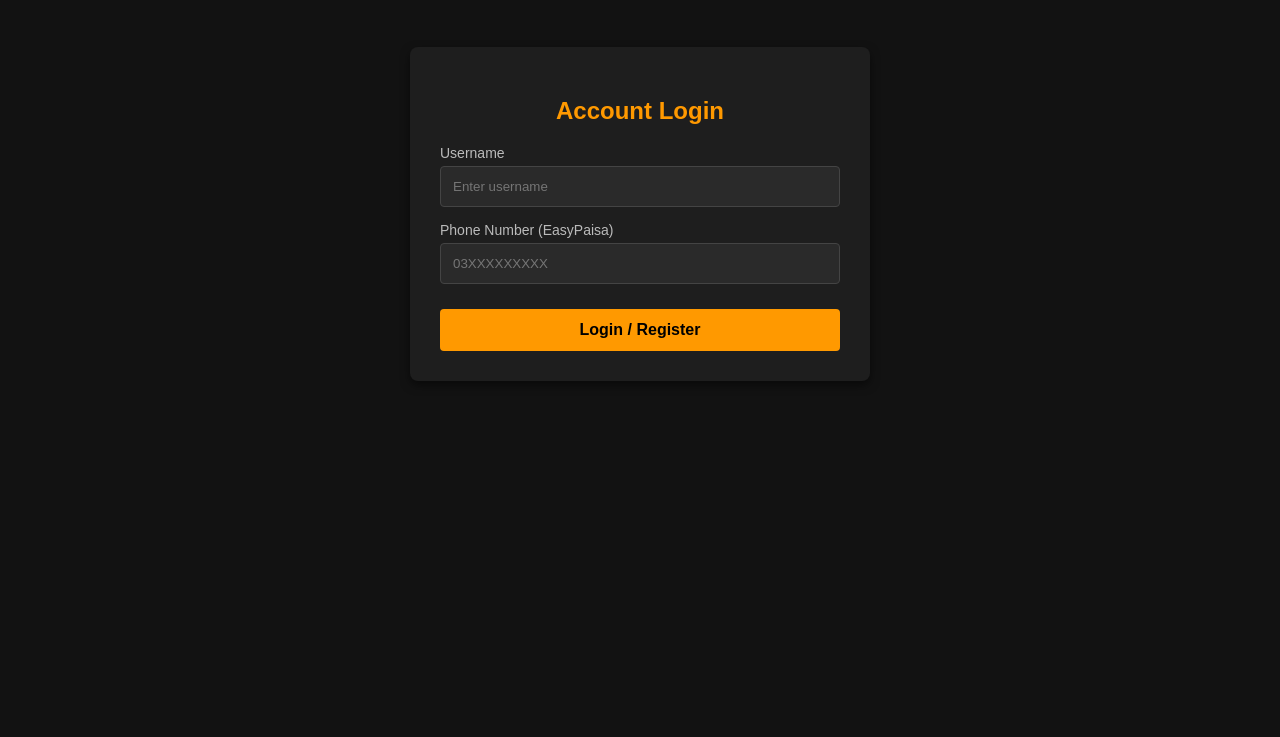
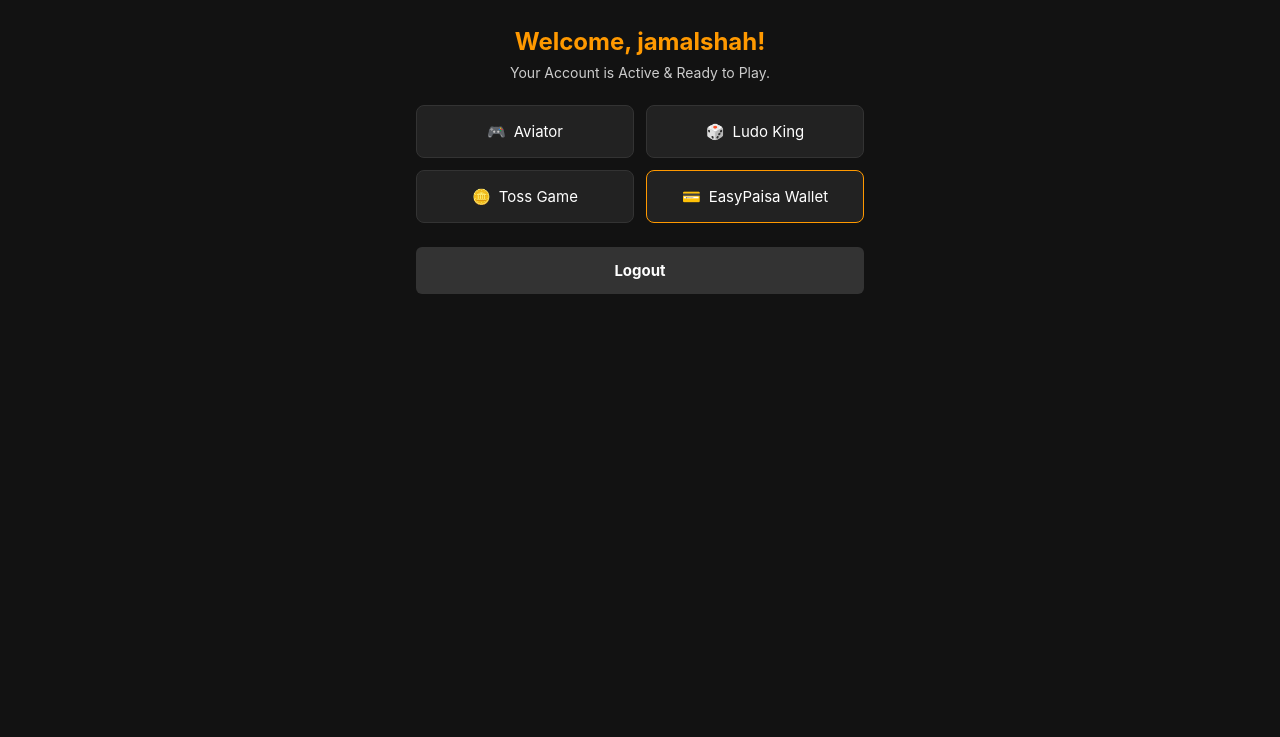
Before and after one commit to sayedjamal0005/world-gaming, a website: page index.html in a window 1280 px wide. Shown: the part 63-800 px from the top of the page. Drawn offline with Linux system fonts and the light colour scheme.

Commit message:
Add files via upload

```diff
--- a/index.html
+++ b/index.html
@@ -3,170 +3,146 @@
 <head>
     <meta charset="UTF-8">
     <meta name="viewport" content="width=device-width, initial-scale=1.0">
-    <title>World Gaming - Login & Dashboard</title>
+    <title>World Gaming</title>
     <style>
+        * {
+            box-sizing: border-box;
+            margin: 0;
+            padding: 0;
+            font-family: -apple-system, BlinkMacSystemFont, "Segoe UI", Roboto, Helvetica, Arial, sans-serif;
+        }
         body {
             background-color: #121212;
             color: #ffffff;
-            font-family: Arial, sans-serif;
-            margin: 0;
-            padding: 0;
+            display: flex;
+            justify-content: center;
+            min-height: 100vh;
+        }
+        .app-container {
+            width: 100%;
+            max-width: 480px;
+            padding: 16px;
+            display: flex;
+            flex-direction: column;
         }
         .header {
-            background-color: #1a1a1a;
-            padding: 15px 20px;
             display: flex;
             justify-content: space-between;
             align-items: center;
-            border-bottom: 2px solid #ff9900;
+            padding-bottom: 12px;
+            border-bottom: 1px solid #ff9900;
+            margin-bottom: 30px;
         }
-        .header h1 {
+        .logo {
             color: #ff9900;
-            margin: 0;
             font-size: 20px;
+            font-weight: bold;
         }
-        .wallet {
+        .balance-box {
             background-color: #ff9900;
-            color: #000;
-            padding: 5px 12px;
+            color: #000000;
+            padding: 6px 14px;
+            border-radius: 4px;
             font-weight: bold;
-            border-radius: 4px;
+            font-size: 15px;
         }
-        .container {
-            max-width: 400px;
-            margin: 50px auto;
-            background: #1e1e1e;
-            padding: 30px;
-            border-radius: 8px;
-            box-shadow: 0 4px 10px rgba(0,0,0,0.5);
+        .welcome-section {
+            text-align: center;
+            margin-bottom: 24px;
         }
-        h2 {
+        .welcome-title {
             color: #ff9900;
-            margin-bottom: 20px;
-            text-align: center;
+            font-size: 24px;
+            font-weight: bold;
+            margin-bottom: 8px;
         }
-        .form-group {
-            margin-bottom: 15px;
+        .welcome-subtitle {
+            color: #cccccc;
+            font-size: 14px;
         }
-        label {
-            display: block;
-            margin-bottom: 5px;
-            font-size: 14px;
-            color: #bbb;
-        }
-        input {
-            width: 100%;
-            padding: 12px;
-            background: #2a2a2a;
-            border: 1px solid #444;
-            color: #fff;
-            border-radius: 4px;
-            box-sizing: border-box;
-        }
-        .btn {
-            width: 100%;
-            padding: 12px;
-            background: #ff9900;
-            border: none;
-            color: #000;
-            font-weight: bold;
-            border-radius: 4px;
-            cursor: pointer;
-            margin-top: 10px;
-            font-size: 16px;
-        }
-        .btn:hover {
-            background: #e68a00;
-        }
-        .dashboard {
-            display: none;
-            text-align: center;
-            padding: 20px;
-        }
-        .game-grid {
+        .grid-container {
             display: grid;
-            grid-template-columns: repeat(2, 1fr);
-            gap: 15px;
-            margin-top: 20px;
+            grid-template-columns: 1fr 1fr;
+            gap: 12px;
+            margin-bottom: 24px;
         }
         .game-card {
-            background: #252525;
-            padding: 20px;
-            border-radius: 6px;
-            border: 1px solid #444;
+            background-color: #222222;
+            border: 1px solid #333333;
+            border-radius: 8px;
+            padding: 16px 12px;
+            text-align: center;
+            text-decoration: none;
+            color: #ffffff;
+            font-size: 15px;
+            display: flex;
+            align-items: center;
+            justify-content: center;
+            gap: 8px;
+            transition: border-color 0.2s, background-color 0.2s;
             cursor: pointer;
         }
-        .game-card:hover {
+        .game-card:hover, .game-card:active {
             border-color: #ff9900;
+            background-color: #2a2a2a;
+        }
+        .wallet-card {
+            border-color: #ff9900;
+        }
+        .logout-btn {
+            width: 100%;
+            background-color: #333333;
+            color: #ffffff;
+            border: none;
+            padding: 14px;
+            border-radius: 6px;
+            font-size: 15px;
+            font-weight: bold;
+            cursor: pointer;
+            text-align: center;
+            text-decoration: none;
+            display: block;
+        }
+        .logout-btn:hover {
+            background-color: #444444;
         }
     </style>
 </head>
 <body>
+    <div class="app-container">
+        <div class="header">
+            <div class="logo">World Gaming</div>
+            <!-- Initial balance default is 0.00 -->
+            <div class="balance-box" id="balanceDisplay">Rs. 0.00</div>
+        </div>
 
-    <div class="header">
-        <h1>World Gaming</h1>
-        <div class="wallet" id="wallet-balance">Rs. 0.00</div>
-    </div>
+        <div class="welcome-section">
+            <h1 class="welcome-title">Welcome, jamalshah!</h1>
+            <p class="welcome-subtitle">Your Account is Active & Ready to Play.</p>
+        </div>
 
-    <!-- Login Section -->
-    <div class="container" id="login-container">
-        <h2>Account Login</h2>
-        <form id="login-form" onsubmit="handleLogin(event)">
-            <div class="form-group">
-                <label>Username</label>
-                <input type="text" id="username" placeholder="Enter username" required>
-            </div>
-            <div class="form-group">
-                <label>Phone Number (EasyPaisa)</label>
-                <input type="text" id="phone" placeholder="03XXXXXXXXX" required>
-            </div>
-            <button type="submit" class="btn">Login / Register</button>
-        </form>
-    </div>
+        <div class="grid-container">
+            <a href="aviator.html" class="game-card">
+                <span>🎮</span> Aviator
+            </a>
+            <a href="ludo.html" class="game-card">
+                <span>🎲</span> Ludo King
+            </a>
+            <a href="toss.html" class="game-card">
+                <span>🪙</span> Toss Game
+            </a>
+            <a href="easypaisa.html" class="game-card wallet-card">
+                <span>💳</span> EasyPaisa Wallet
+            </a>
+        </div>
 
-    <!-- Dashboard Section -->
-    <div class="container dashboard" id="dashboard-container">
-        <h2>Welcome, <span id="user-display"></span>!</h2>
-        <p>Your Account is Active & Ready to Play.</p>
-        <div class="game-grid">
-            <div class="game-card" onclick="alert('Starting Game 1!')">🎮 Aviator</div>
-            <div class="game-card" onclick="alert('Starting Game 2!')">🎲 Ludo King</div>
-            <div class="game-card" onclick="alert('Starting Game 3!')">🪙 Toss Game</div>
-            <div class="game-card" onclick="alert('Opening Deposit/Withdraw!')">💳 EasyPaisa Wallet</div>
-        </div>
-        <button class="btn" style="background:#444; color:#fff; margin-top:30px;" onclick="handleLogout()">Logout</button>
+        <button class="logout-btn" onclick="alert('Logging out...')">Logout</button>
     </div>
 
     <script>
-        function handleLogin(event) {
-            event.preventDefault();
-            const username = document.getElementById('username').value;
-            const phone = document.getElementById('phone').value;
-
-            if (username && phone) {
-                localStorage.setItem('wg_user', username);
-                document.getElementById('user-display').innerText = username;
-                document.getElementById('login-container').style.display = 'none';
-                document.getElementById('dashboard-container').style.display = 'block';
-                document.getElementById('wallet-balance').innerText = 'Rs. 500.00';
-            }
-        }
-
-        function handleLogout() {
-            localStorage.removeItem('wg_user');
-            document.getElementById('dashboard-container').style.display = 'none';
-            document.getElementById('login-container').style.display = 'block';
-        }
-
-        window.onload = function() {
-            const savedUser = localStorage.getItem('wg_user');
-            if (savedUser) {
-                document.getElementById('user-display').innerText = savedUser;
-                document.getElementById('login-container').style.display = 'none';
-                document.getElementById('dashboard-container').style.display = 'block';
-                document.getElementById('wallet-balance').innerText = 'Rs. 500.00';
-            }
-        }
+        // Load initial balance or get from localStorage
+        const userBalance = localStorage.getItem('user_balance') || "0.00";
+        document.getElementById('balanceDisplay').innerText = `Rs. ${parseFloat(userBalance).toFixed(2)}`;
     </script>
 </body>
 </html>
```
Also changed, not shown: aviator.html (added, +21 -0 lines), easypaisa.html (added, +41 -0 lines), ludo.html (added, +21 -0 lines), toss.html (added, +21 -0 lines).
